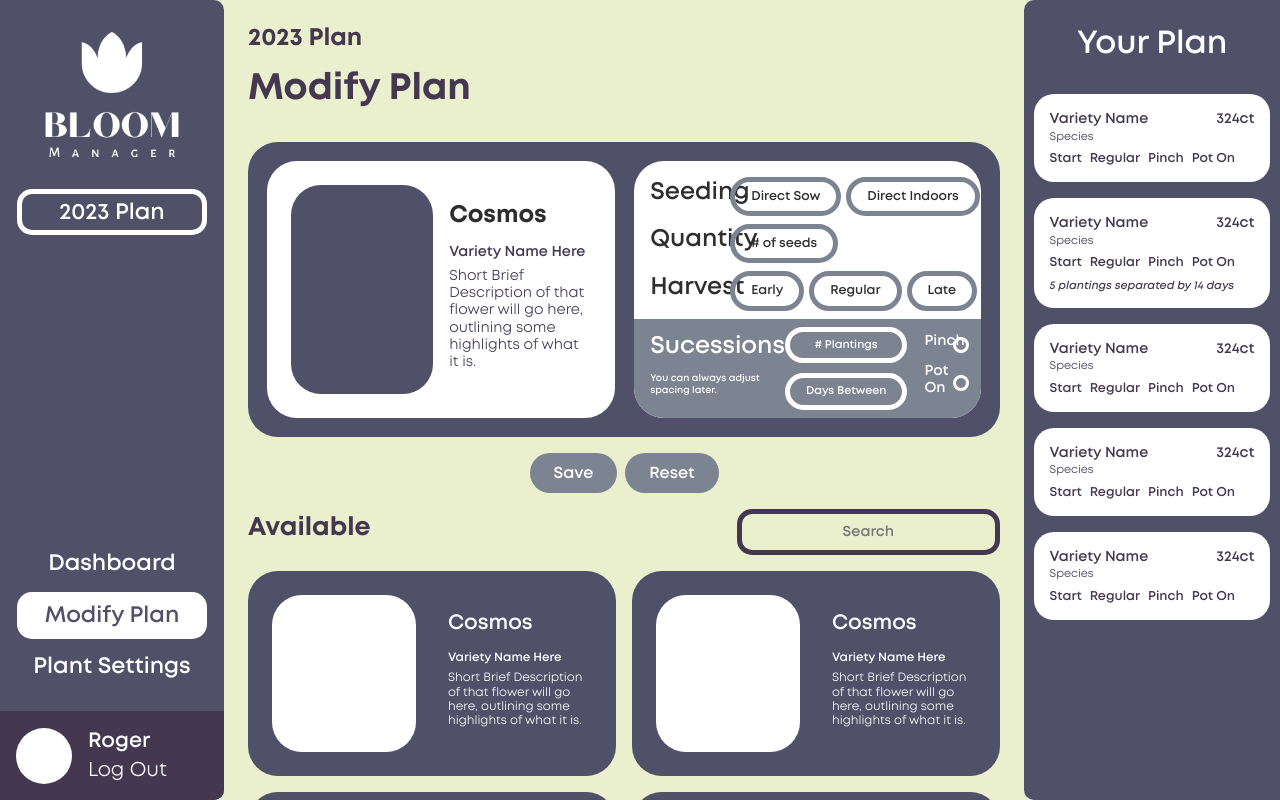
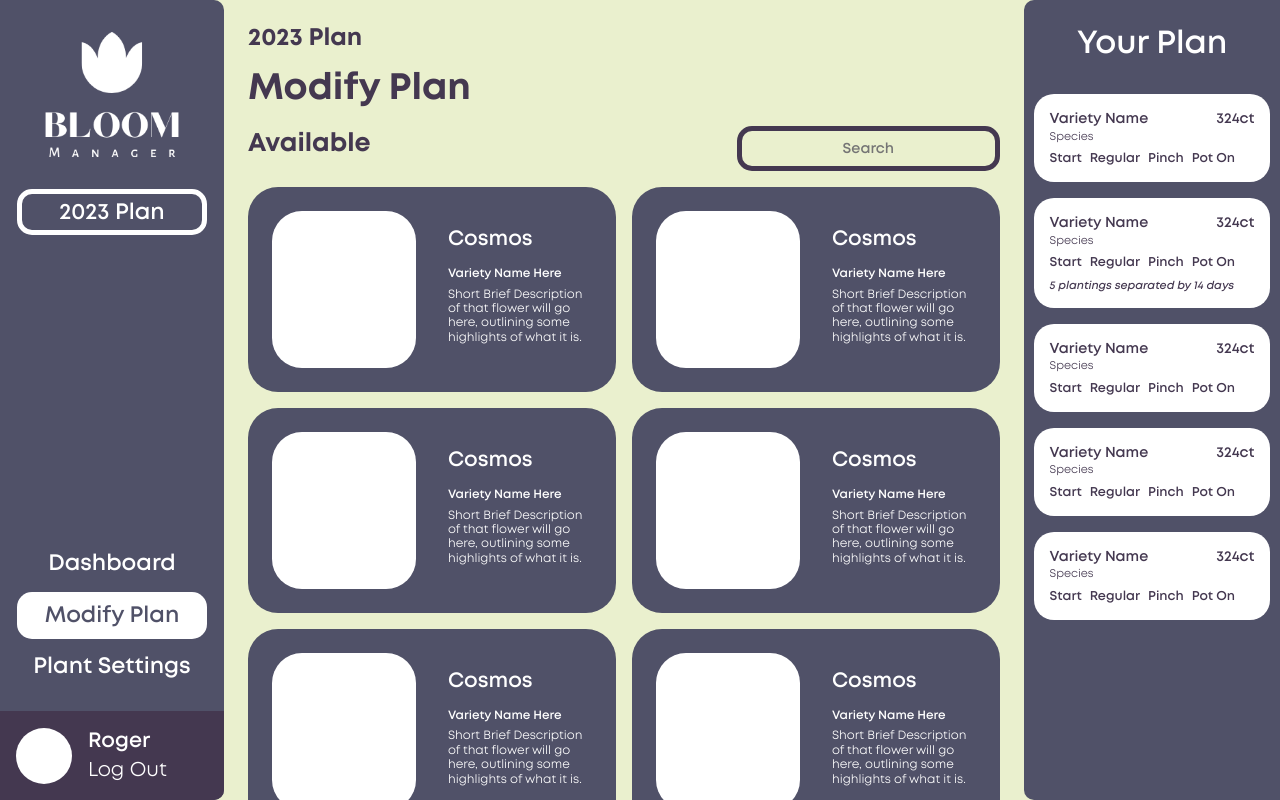
Before and after one commit to lava0208/bloom, a Next.js app: page /modifyplan in a window 1280 px wide. Shown: the top 800 px of the page. Built offline with nearby package versions, Linux system fonts and the light colour scheme.

Commit message:
second update on 0201

```diff
--- a/components/modifyplan/AvailablePlans.js
+++ b/components/modifyplan/AvailablePlans.js
@@ -1,5 +1,5 @@
 import React, { useState } from "react";
-import { Modal, ModalBody } from "reactstrap";
+import { Modal, ModalHeader, ModalBody } from "reactstrap";
 
 import { availablePlans } from "~lib/dummy";
 import CurrentPlan from "./CurrentPlan";
@@ -38,7 +38,10 @@ const AvailablePlans = () => {
                     </div>
                 ))}
             </div>
-            <Modal toggle={() => setModalOpen(!modalOpen)} isOpen={modalOpen}>
+            <Modal toggle={() => setModalOpen(!modalOpen)} isOpen={modalOpen} modalClassName="modifyPlanModal">
+                <ModalHeader>
+                    Add Crimson Glory
+                </ModalHeader>
                 <ModalBody>
                     <CurrentPlan />
                 </ModalBody>
--- a/components/modifyplan/CurrentPlan.js
+++ b/components/modifyplan/CurrentPlan.js
@@ -7,6 +7,7 @@ import styles from "~styles/components/modifyplan/currentplan.module.scss";
 const CurrentPlan = () => {
   const [pinchCheckbox, setPinchCheckbox] = useState(false);
   const [potCheckbox, setPotCheckbox] = useState(false);
+  const [modalOpen, setModalOpen] = useState(false);
 
   return (
     <div className={styles.container}>
@@ -36,13 +37,15 @@ const CurrentPlan = () => {
             <button>Late</button>
           </div>
           <div className={styles.successionContainer}>
-            <div className={styles.successionTextContainer}>
-              <h4>Sucessions</h4>
-              <h5>You can always adjust spacing later.</h5>
-            </div>
-            <div className={styles.successionButtonsContainer}>
-              <button># Plantings</button>
-              <button>Days Between</button>
+            <div className={styles.successionContainer1}>
+              <div className={styles.successionTextContainer}>
+                <h4>Sucessions</h4>
+                <h5>You can always adjust spacing later.</h5>
+              </div>
+              <div className={styles.successionButtonsContainer}>
+                <button><span>6</span> Plantings</button>
+                <button><span>14</span> Days Between</button>
+              </div>
             </div>
             <div className={styles.successionCheckboxesContainer}>
               <div className={styles.successionCheckboxRow}>
@@ -68,8 +71,8 @@ const CurrentPlan = () => {
         </div>
       </div>
       <div className={styles.buttonsContainer}>
-        <button>Save</button>
-        <button>Reset</button>
+        <button onClick={() => setModalOpen(!modalOpen)}>Save Changes</button>
+        <button onClick={() => setModalOpen(!modalOpen)}>Reset</button>
       </div>
     </div>
   );
--- a/pages/modifyplan.js
+++ b/pages/modifyplan.js
@@ -3,7 +3,7 @@ import React from "react";
 import styles from "~styles/pages/modifyplan.module.scss";
 
 import Sidebar from "~components/Sidebar";
-import CurrentPlan from "~components/modifyplan/CurrentPlan";
+// import CurrentPlan from "~components/modifyplan/CurrentPlan";
 import AvailablePlans from "~components/modifyplan/AvailablePlans";
 import YourPlan from "~components/modifyplan/YourPlan";
 
@@ -14,7 +14,7 @@ const ModifyPlan = () => {
       <div className={styles.container}>
         <h1 className={styles.header}>2023 Plan</h1>
         <h2 className={styles.subHeader}>Modify Plan</h2>
-        <CurrentPlan />
+        {/* <CurrentPlan /> */}
         <AvailablePlans />
       </div>
       <YourPlan />
--- a/styles/components/modifyplan/currentplan.module.scss
+++ b/styles/components/modifyplan/currentplan.module.scss
@@ -54,7 +54,7 @@
     margin: 6px 0;
   }
   h5 {
-    font-size: 0.9rem;
+    font-size: 0.7rem;
   }
 }
 
@@ -82,7 +82,7 @@
     color: $black;
     font-weight: 700;
     font-size: 0.8rem;
-    padding: 5px 1rem;
+    padding: 3px 1rem;
     margin-right: 5px;
     white-space: nowrap;
     cursor: pointer;
@@ -90,12 +90,15 @@
 }
 
 .successionContainer {
+  display: flex;
+  .successionContainer1{
     background: $blueGrey;
     padding: 0.5rem 1rem;
-  flex: 1;
+    flex: 2 1;
     display: flex;
     align-items: center;
     justify-content: space-between;
+  }
 }
 
 .successionTextContainer {
@@ -103,11 +106,10 @@
   height: 100%;
   display: flex;
   flex-direction: column;
-  justify-content: flex-start;
-  padding-top: 5px;
+  justify-content: space-around;
   h4,
   h5 {
-    color: $white;
+    color: $white!important;
     font-weight: 700;
   }
   h5 {
@@ -122,33 +124,44 @@
   flex-direction: column;
   gap: 10px;
   button {
+    border: none;
+    background: none;
+    color: $white;
+    display: flex;
+    align-items: center;
+    white-space: nowrap;
+    font-size: 0.8rem;
+    span{
       border: 5px solid $white;
       background: transparent;
-    border-radius: 50px;
+      border-radius: 50px 0 0 50px;
       color: $white;
       font-weight: 700;
       font-size: 0.7rem;
-    padding: 5px 1rem;
-    margin-right: 5px;
-    white-space: nowrap;
-    cursor: pointer;
+      padding: 0px 1rem;
+      margin-right: 10px;
+    }
   }
 }
 
 .successionCheckboxesContainer {
   flex: 1;
   display: flex;
+  justify-content: center;
+  align-items: center;
   flex-direction: column;
   gap: 5px;
+  height: 100%;
+  background-color: #9F9F9F;
 }
 
 .successionCheckboxRow {
   display: flex;
   align-items: center;
-  justify-content: flex-end;
-  padding-right: 10px;
+  justify-content: center;
+  width: 130px;
   h6 {
-    color: $white;
+    color: $white!important;
     font-weight: 700;
     font-size: 0.9rem;
     width: 50%;
@@ -167,22 +180,20 @@
 }
 
 .buttonsContainer {
-  display: flex;
-  align-items: center;
-  justify-content: center;
-  margin-top: 1rem;
-  gap: 0.5rem;
-  button {
-    border: none;
+  button{
+    color: $white;
+    font-weight: 700;
+    font-size: 1.2rem;
+    border: 5px solid $blue;
+    background: $blue;
     border-radius: 50px;
-    background: $blueGrey;
-    color: $white;
-    font-size: 1rem;
-    font-weight: 700;
-    padding: 8px 1.5rem;
+    padding: 8px 3rem;
+    min-width: 300px;
+    display: block;
+    margin: 0 auto;
     cursor: pointer;
-    &:hover {
-      opacity: 0.8;
+    &:hover{
+      background: $purple;
     }
   }
 }
--- a/styles/globals.scss
+++ b/styles/globals.scss
@@ -32,9 +32,9 @@ h6 {
   max-width: 950px!important;
   .modal-content{
     background-color: $blue!important;
-    // h1, h2, h3, h4, h5, h6{
-    //   color: $white!important;
-    // }
+    h1, h2, h3, h4, h5, h6{
+      color: $white;
+    }
     .modal-header{
       border-bottom: 0!important;
       padding-bottom: 0;
@@ -42,5 +42,27 @@ h6 {
     .modal-footer{
       border-top: 0!important;
     }
+    h4{
+      font-size: 1rem;
+    }
   }
 }
+
+.modifyPlanModal .modal-dialog {
+  max-width: 1200px !important;
+  .modal-header{
+    justify-content: center;
+    h5{
+      color: $white!important;
+      font-size: 2rem;
+      font-weight: 700;
+      margin-top: 1rem;
+    }
+  }
+  .modal-content{
+    h1, h2, h3, h4, h5, h6{
+      color: $black;
+      margin-bottom: 0;
+    }
+  }
+}
```
Also changed, not shown: components/plantsettings/Plants.js (+4 -6 lines). Lines whose indentation alone changed are shown as unchanged.
